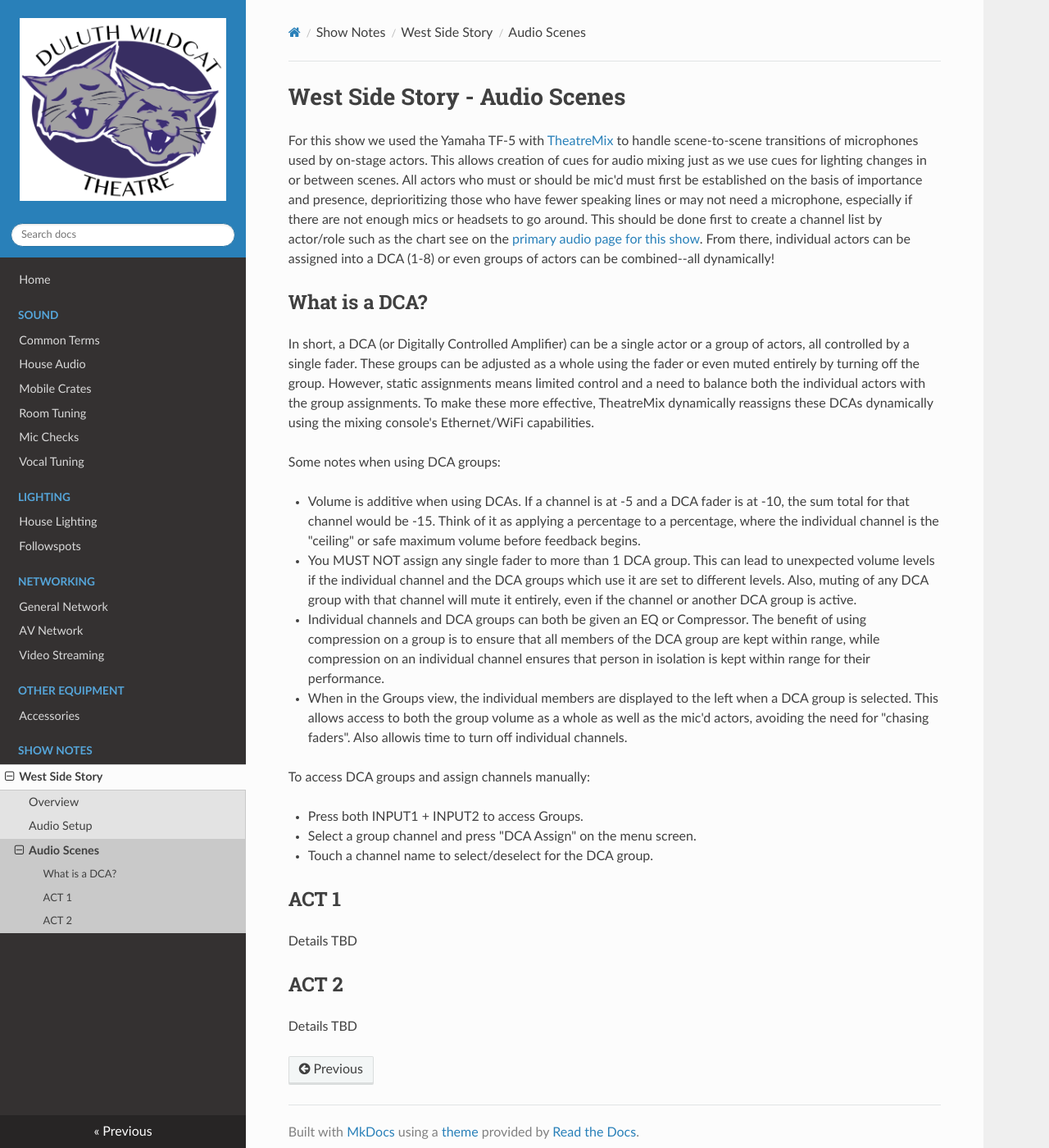
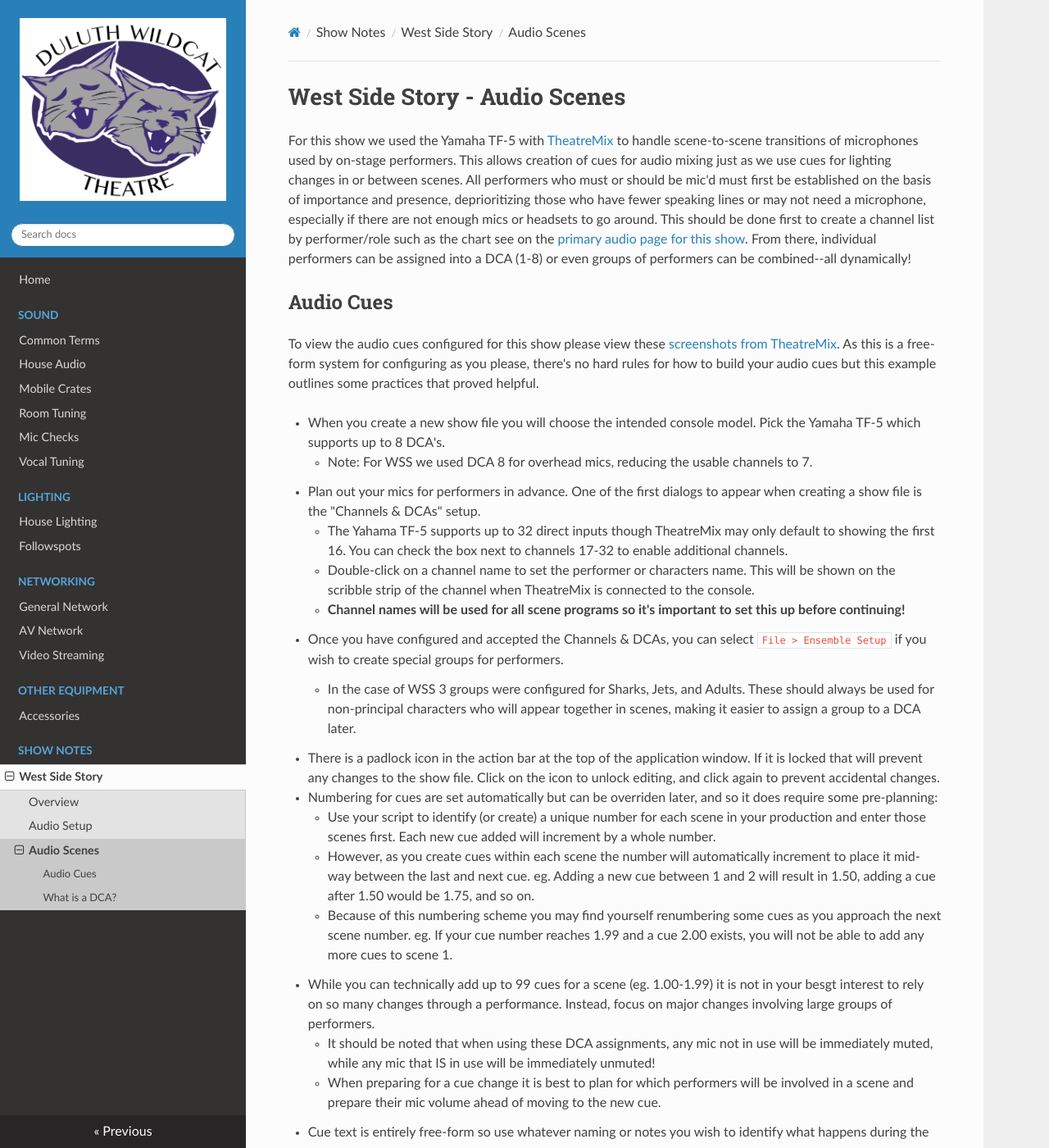
Before and after one commit to DustinGrau/DuluthTheatre, an MkDocs documentation site: the page built from docs/show-wss-scenes.md, in a window 1280 px wide and 1400 px high. Shown: the whole window at 82% size. Built offline with MkDocs 1.6.1, drawn with Linux system fonts in a browser that asks for light colours; nearby versions of some CDN libraries; some of the changed text lies outside the part shown.

Commit message:
Add show notes for audio cues

```diff
--- a/docs/show-wss-scenes.md
+++ b/docs/show-wss-scenes.md
@@ -1,28 +1,52 @@
 # West Side Story - Audio Scenes
 
-For this show we used the Yamaha TF-5 with [TheatreMix](https://theatremix.com/) to handle scene-to-scene transitions of microphones used by on-stage actors. This allows creation of cues for audio mixing just as we use cues for lighting changes in or between scenes. All actors who must or should be mic'd must first be established on the basis of importance and presence, deprioritizing those who have fewer speaking lines or may not need a microphone, especially if there are not enough mics or headsets to go around. This should be done first to create a channel list by actor/role such as the chart see on the [primary audio page for this show](show-wss-audio.md). From there, individual actors can be assigned into a DCA (1-8) or even groups of actors can be combined--all dynamically!
+For this show we used the Yamaha TF-5 with [TheatreMix](https://theatremix.com/) to handle scene-to-scene transitions of microphones used by on-stage performers. This allows creation of cues for audio mixing just as we use cues for lighting changes in or between scenes. All performers who must or should be mic'd must first be established on the basis of importance and presence, deprioritizing those who have fewer speaking lines or may not need a microphone, especially if there are not enough mics or headsets to go around. This should be done first to create a channel list by performer/role such as the chart see on the [primary audio page for this show](show-wss-audio.md). From there, individual performers can be assigned into a DCA (1-8) or even groups of performers can be combined--all dynamically!
+
+## Audio Cues
+
+To view the audio cues configured for this show please view these [screenshots from TheatreMix](files/TheatreMix - West Side Story.pdf). As this is a free-form system for configuring as you please, there's no hard rules for how to build your audio cues but this example outlines some practices that proved helpful.
+
+* When you create a new show file you will choose the intended console model. Pick the Yamaha TF-5 which supports up to 8 DCA's.
+	* Note: For WSS we used DCA 8 for overhead mics, reducing the usable channels to 7.
+* Plan out your mics for performers in advance. One of the first dialogs to appear when creating a show file is the "Channels & DCAs" setup.
+	* The Yahama TF-5 supports up to 32 direct inputs though TheatreMix may only default to showing the first 16. You can check the box next to channels 17-32 to enable additional channels.
+	* Double-click on a channel name to set the performer or characters name. This will be shown on the scribble strip of the channel when TheatreMix is connected to the console.
+	* **Channel names will be used for all scene programs so it's important to set this up before continuing!**
+* Once you have configured and accepted the Channels & DCAs, you can select `File > Ensemble Setup` if you wish to create special groups for performers.
+	* In the case of WSS 3 groups were configured for Sharks, Jets, and Adults. These should always be used for non-principal characters who will appear together in scenes, making it easier to assign a group to a DCA later.
+* There is a padlock icon in the action bar at the top of the application window. If it is locked that will prevent any changes to the show file. Click on the icon to unlock editing, and click again to prevent accidental changes.
+* Numbering for cues are set automatically but can be overriden later, and so it does require some pre-planning:
+	* Use your script to identify (or create) a unique number for each scene in your production and enter those scenes first. Each new cue added will increment by a whole number.
+	* However, as you create cues within each scene the number will automatically increment to place it mid-way between the last and next cue. eg. Adding a new cue between 1 and 2 will result in 1.50, adding a cue after 1.50 would be 1.75, and so on.
+	* Because of this numbering scheme you may find yourself renumbering some cues as you approach the next scene number. eg. If your cue number reaches 1.99 and a cue 2.00 exists, you will not be able to add any more cues to scene 1.
+* While you can technically add up to 99 cues for a scene (eg. 1.00-1.99) it is not in your besgt interest to rely on so many changes through a performance. Instead, focus on major changes involving large groups of performers.
+	* It should be noted that when using these DCA assignments, any mic not in use will be immediately muted, while any mic that IS in use will be immediately unmuted!
+	* When preparing for a cue change it is best to plan for which performers will be involved in a scene and prepare their mic volume ahead of moving to the new cue.
+* Cue text is entirely free-form so use whatever naming or notes you wish to identify what happens during the cue.
+	* You should come up with your own meaningful system for naming, starting with annotating your show script.
+	* Once your cues are clearly labelled you can skip the script and use the show file as your guide!
+* Use the "Clone Cue" feature to make a copy of a selected cue to keep the same performers on the same DCAs, allowing you to treat the cue text as reminder of an action to take (such as start a music track or effect, prepare for a volume change, etc.).
+	* For instance, you could note the line of dialog which indicates the start of a music track.
+* Once a group of performers is unmuted for a scene you can now focus on simply "riding the faders" to mix line-by-line rather than continually using cues to mute and unmute by dialog.
+* If a performer will appear across multiple scenes/cues, it is best to keep them on the same DCA.
+	* This is recommended even if they may be muted due to a scene change or group-mute event (eg. such as the end of a musical number where you may pause for applause).
+	* The goal here is to reduce your need to look down at the console or remember if their previous fader in use now jumped to another spot or was replaced by another character's mic.
+* Use color coding for cues to help identify events such as pre/post-show events, scene changes, music cues, or to just highlight certain events during the performance.
+* Use the `>` symbol to indent cue descriptions. This can be useful to visually group cues within a scene.
 
 ## What is a DCA?
 
-In short, a DCA (or Digitally Controlled Amplifier) can be a single actor or a group of actors, all controlled by a single fader. These groups can be adjusted as a whole using the fader or even muted entirely by turning off the group. However, static assignments means limited control and a need to balance both the individual actors with the group assignments. To make these more effective, TheatreMix dynamically reassigns these DCAs dynamically using the mixing console's Ethernet/WiFi capabilities.
+In short, a DCA (or Digitally Controlled Amplifier) can be a single performer or a group of performers, all controlled by a single fader. These groups can be adjusted as a whole using the fader or even muted entirely by turning off the group. However, static assignments means limited control and a need to balance both the individual performers with the group assignments. To make these more effective, TheatreMix dynamically reassigns these DCAs dynamically using the mixing console's Ethernet/WiFi capabilities.
 
 Some notes when using DCA groups:
 
 * Volume is additive when using DCAs. If a channel is at -5 and a DCA fader is at -10, the sum total for that channel would be -15. Think of it as applying a percentage to a percentage, where the individual channel is the "ceiling" or safe maximum volume before feedback begins.
 * You MUST NOT assign any single fader to more than 1 DCA group. This can lead to unexpected volume levels if the individual channel and the DCA groups which use it are set to different levels. Also, muting of any DCA group with that channel will mute it entirely, even if the channel or another DCA group is active.
 * Individual channels and DCA groups can both be given an EQ or Compressor. The benefit of using compression on a group is to ensure that all members of the DCA group are kept within range, while compression on an individual channel ensures that person in isolation is kept within range for their performance.
-* When in the Groups view, the individual members are displayed to the left when a DCA group is selected. This allows access to both the group volume as a whole as well as the mic'd actors, avoiding the need for "chasing faders". Also allowis time to turn off individual channels.
+* When in the Groups view, the individual members are displayed to the left when a DCA group is selected. This allows access to both the group volume as a whole as well as the mic'd performers, avoiding the need for "chasing faders". Also allowis time to turn off individual channels.
 
 To access DCA groups and assign channels manually:
 
 * Press both INPUT1 + INPUT2 to access Groups.
 * Select a group channel and press "DCA Assign" on the menu screen.
 * Touch a channel name to select/deselect for the DCA group.
-
-## ACT 1
-
-Details TBD
-
-## ACT 2
-
-Details TBD
```
Also changed, not shown: 1 other file.
